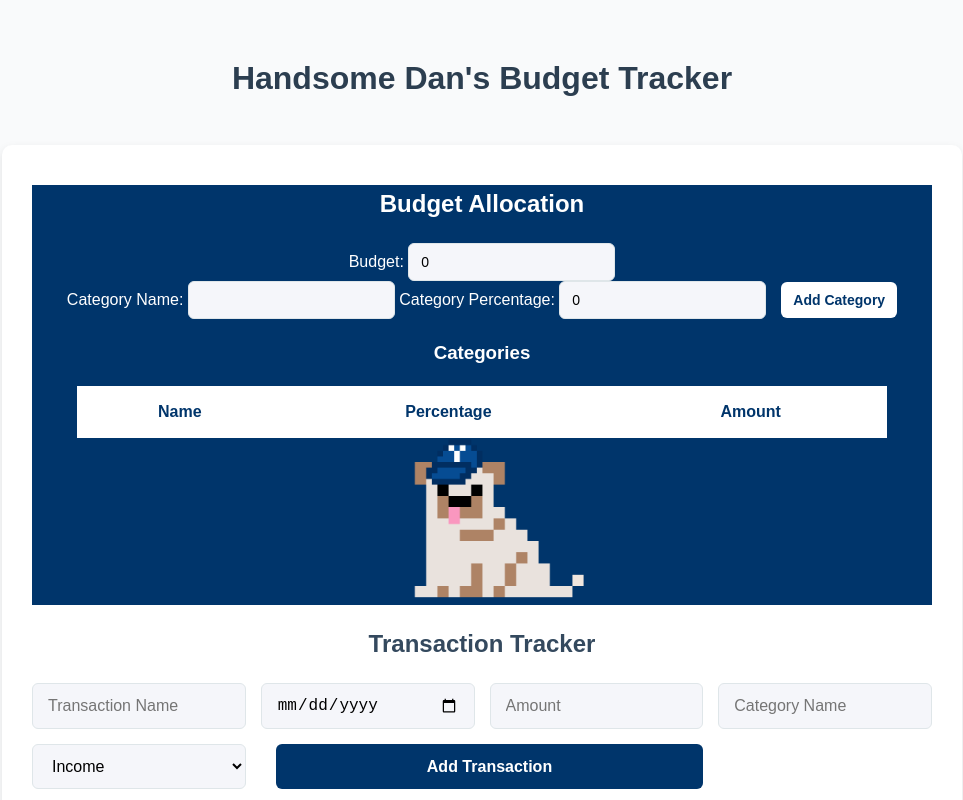
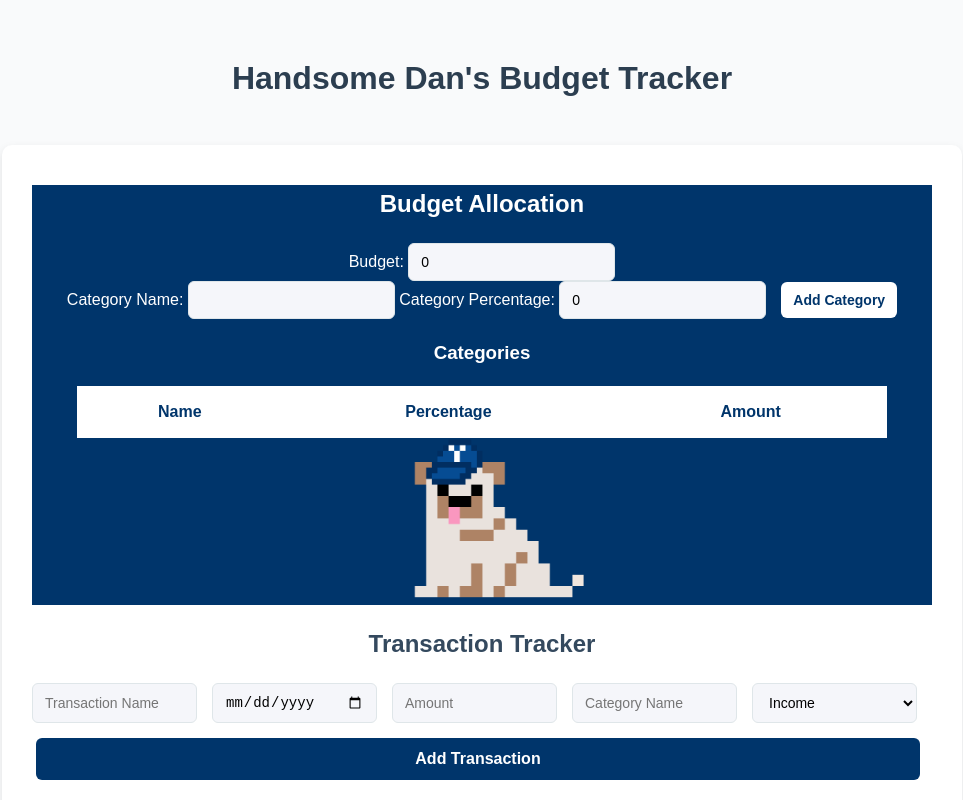
Before and after one commit to sophie-mcm/Final-Project-Catalyst, a React (Vite) app: page / in a window 1280 px wide. Shown: the top 800 px of the page, without its empty margins (158-1121 px from the left). Built offline with nearby package versions, Linux system fonts and the light colour scheme.

Commit message:
Update styles.css

```diff
--- a/src/styles.css
+++ b/src/styles.css
@@ -34,17 +34,17 @@ body {
   /* Form */
   form {
     display: grid;
-    grid-template-columns: repeat(auto-fit, minmax(200px, 1fr));
+    grid-template-columns: repeat(auto-fit, minmax(150px, 1fr));
     gap: 15px;
     margin-bottom: 20px;
   }
 
   form input,
   form select {
-    padding: 12px 15px;
+    padding: 10px 12px;
     border: 1px solid #dfe6e9;
     border-radius: 6px;
-    font-size: 16px;
+    font-size: 14px;
     outline: none;
     background: #f5f6fa;
     transition: border-color 0.3s ease;
@@ -180,3 +180,10 @@ body {
       gap: 10px;
     }
   }
+
+  .centerButton {
+    grid-column: span 6;
+    padding: 12px 15px;
+    margin-right: 12px;
+    margin-left: 4px;
+  }
```
